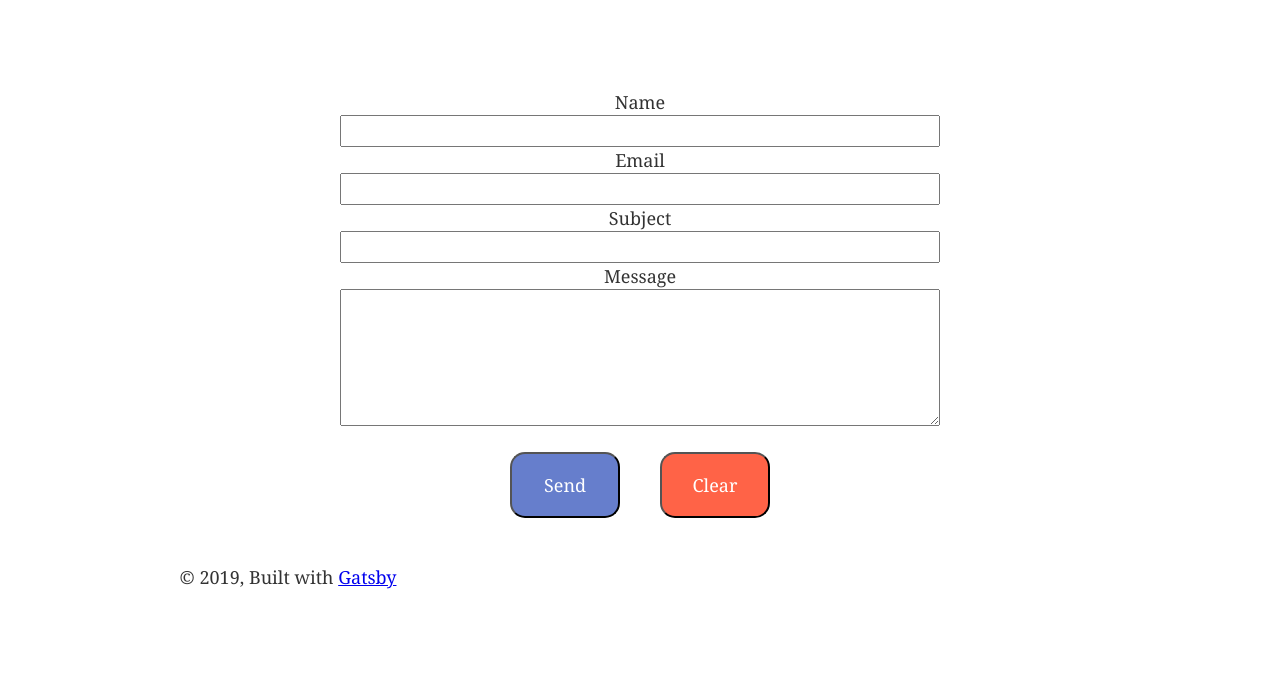
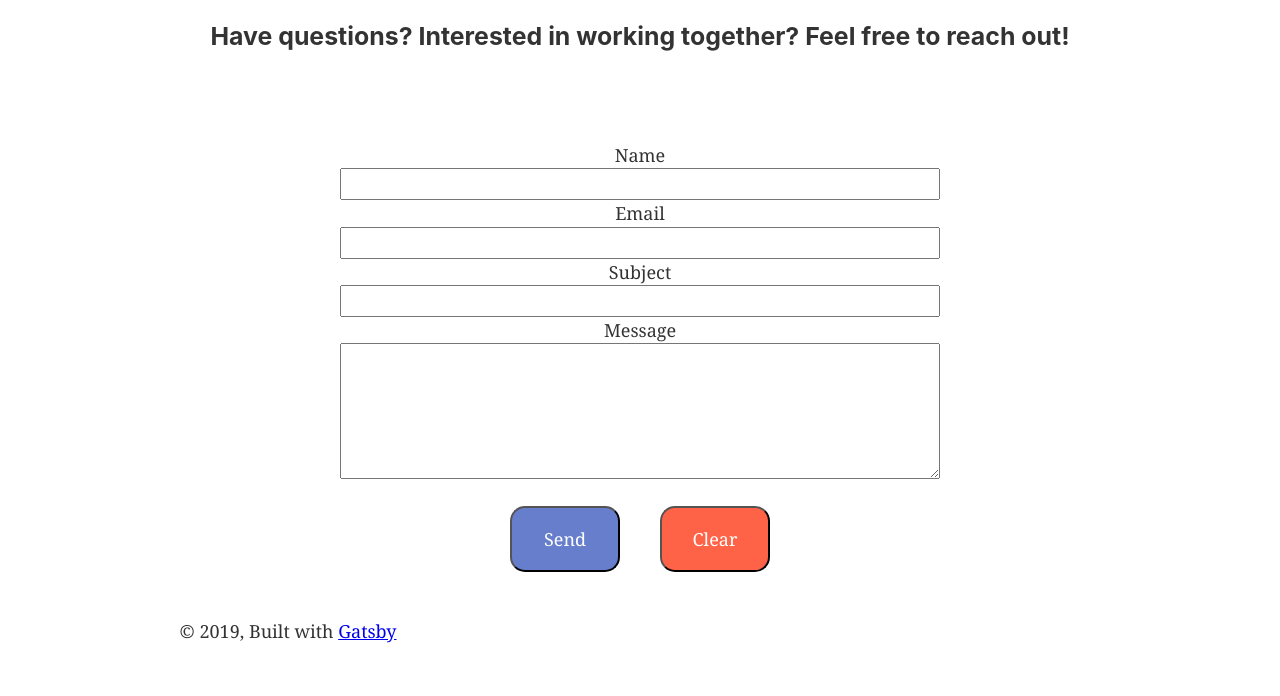
Before and after one commit to benpjenkins/portfolio, a Gatsby site: page /contact in a window 1280 px wide. Shown: the part 104-800 px from the top of the page. Built offline with nearby package versions, Linux system fonts and the light colour scheme; Gatsby itself is replaced by a stand-in of ours.

Commit message:
small changes

```diff
--- a/src/pages/contact.js
+++ b/src/pages/contact.js
@@ -68,11 +68,15 @@ const StyledInput = styled(Input)`
     outline: 0;
   }
 `
+const P = styled.h3`
+  text-align: center;
+`
 
 const contact = () => {
   return (
     <MainLayout>
       <SEO title="Contact" />
+      <P>Have questions?  Interested in working together?  Feel free to reach out!</P>
       <div>
         <Form method="post" netlify-honeypot="bot-field" data-netlify="true" name="contact">
           <input type="hidden" name="bot-field" />
--- a/src/pages/index.js
+++ b/src/pages/index.js
@@ -3,7 +3,6 @@ import Layout from "../components/layout"
 import styled from 'styled-components'
 import SEO from '../components/seo'
 import Ben from '../images/ben.jpeg'
-
 
 const Background = styled.div`
   background: #667ecc;
```
